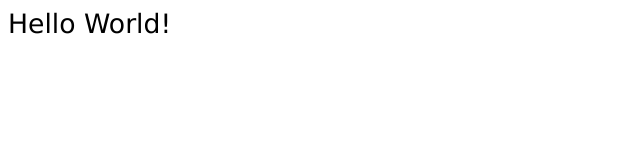
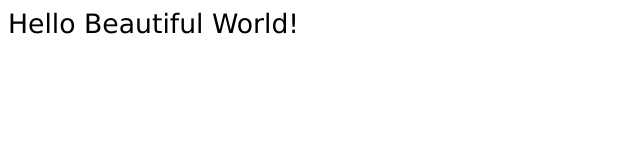
Before and after one commit to bastbijl/maanstanden, a plain HTML site: page maanstanden-html/index.html in a window 1280 px wide. Shown: the whole page, without its empty margins (0-640 px from the left). Drawn offline with Linux system fonts and the light colour scheme.

Commit message:
we gaan het zien

```diff
--- a/maanstanden-html/index.html
+++ b/maanstanden-html/index.html
@@ -12,6 +12,6 @@
 
 <body>
   <script src="js/main.js"></script>
-  Hello World!
+  Hello Beautiful World!
 </body>
 </html>
```
